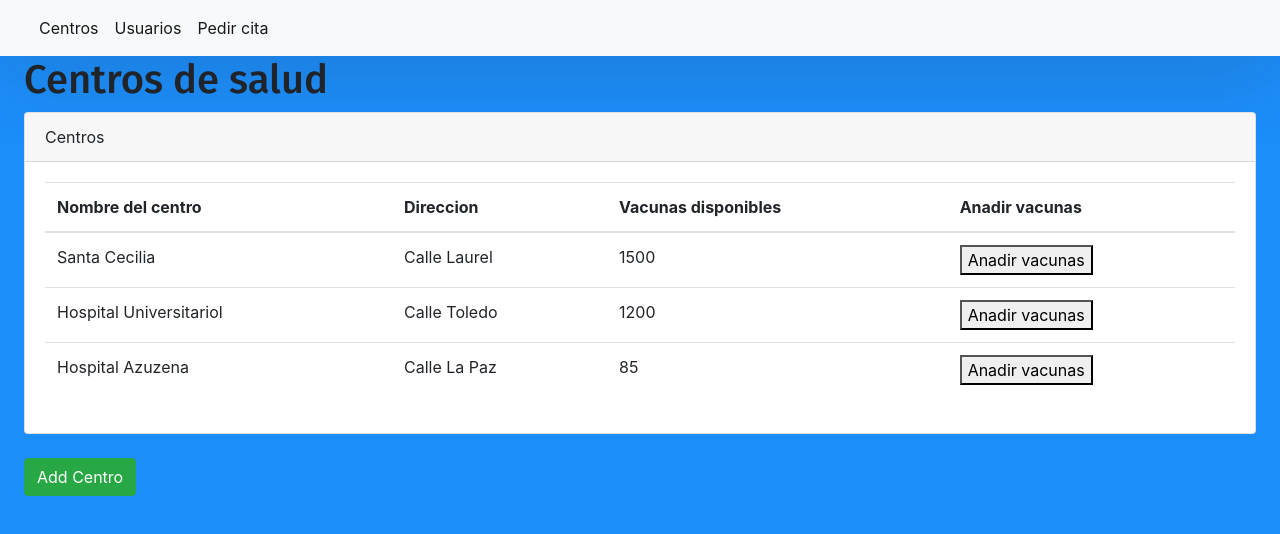
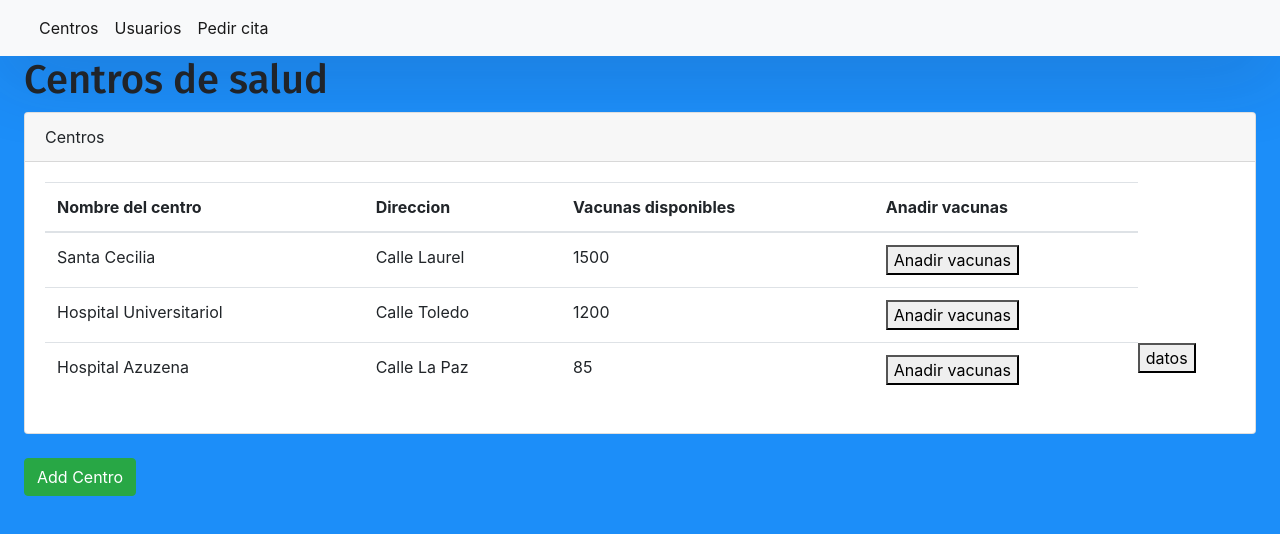
Before and after one commit to ArturoAlcaniz/practicaIntegradaG7-frontend, a React (Create React App) app: page /Centros in a window 1280 px wide. Shown: the top 534 px of the page. Built offline with nearby package versions, Linux system fonts and the light colour scheme.

Commit message:
Prueba, imprimir por consola los datos del get

```diff
--- a/src/components/Centros.js
+++ b/src/components/Centros.js
@@ -7,6 +7,13 @@ export default class Centros extends Component{
 	constructor(props) {
 		super(props);
 		this.addVaccines = this.addVaccines.bind(this);
+		this.state = {
+			nombre: "",
+			direccion: "",
+			vacunas: "",
+			msgGetResultOk: "",
+			msgGetResultFail: ""
+		}
 	}
 
 	addVaccines(event) {
@@ -24,6 +31,12 @@ export default class Centros extends Component{
 		});
 
 		console.log("Vacunas anadidas")
+	}
+
+	obtenerDatos(event){
+		fetch(env[process.env.NODE_ENV+'_API_URL']+'centros/obtener')
+		.then(response => response.json())
+  		.then(data => console.log(data));
 	}
 
     render() {
@@ -70,6 +83,7 @@ export default class Centros extends Component{
                                             <td>85</td><td>
                                             	<button id="addVaccinesB3" onClick={this.addVaccines}>Anadir vacunas</button>
                                             </td>
+												<button id="get" onClick={this.obtenerDatos}>datos</button>
                                         </tr>
                                     </tbody>
                                 </table>
```
